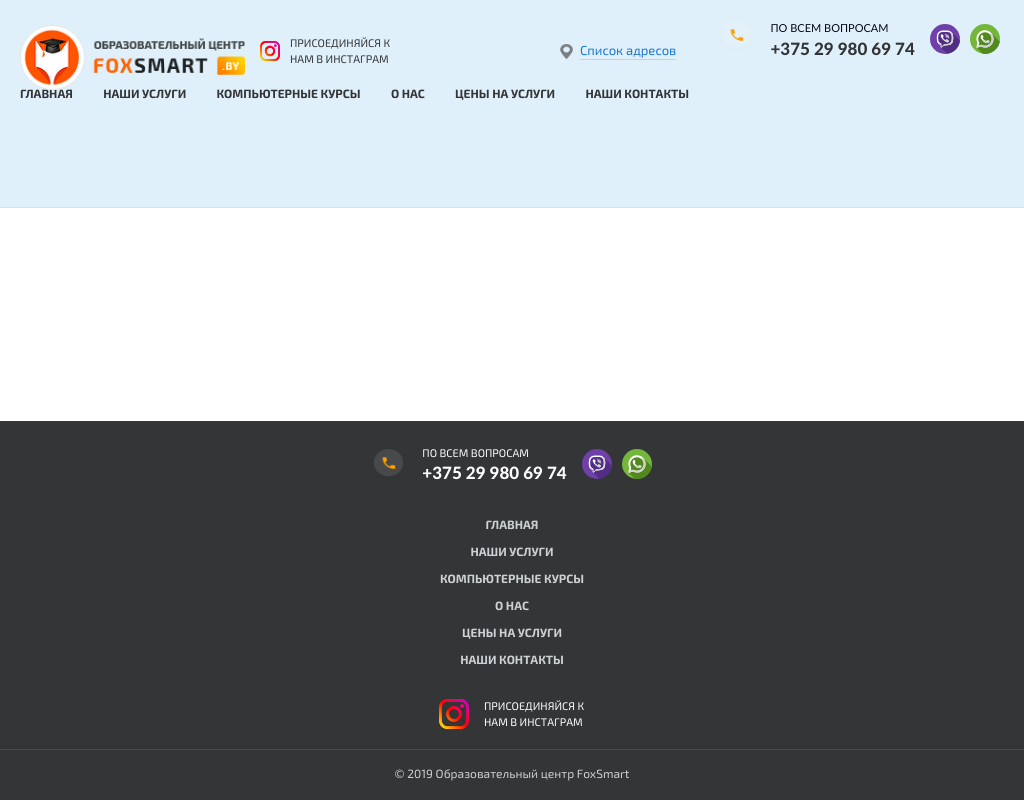
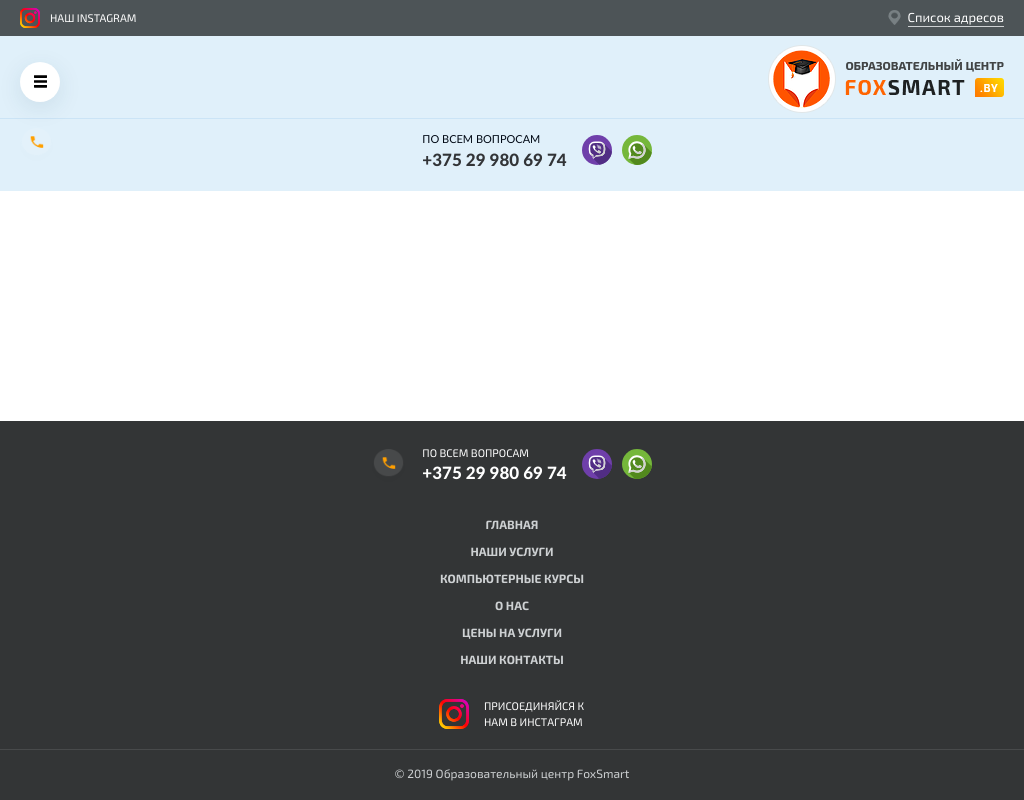
Before and after one commit to Gordislava/FoxSmart, a website: page source/index.html in a window 1024 px wide. Drawn offline with nearby package versions, Linux system fonts and the light colour scheme; files that its build step writes are made by us from their sources.

Commit message:
header, style for mobile-menu

```diff
--- a/source/index.html
+++ b/source/index.html
@@ -12,11 +12,14 @@
     <div>
         <div class="main-wrapper">
             <header class="header">
-                <div class="container header__row header__row--dark">
+                <div class="header__row">
+                    <div class="logo header__logo">
+                        <a href="#">
+                            <img src="img/logo.png" alt="FoxSmart">
+                        </a>
+                    </div>
                     <p class="header__descr">Мы гарантируем обучение высокого качества!</p>
-                        <div class="header__address">
-                            <a href="#">Список адресов</a>
-                        </div>
+                    <div class="header__group-inst-address">
                         <div class="block-inst">
                             <div class="block-inst__icon">
                                 <a href="#" class="block-inst__icon"><span class="visually-hidden">Instagram</span></a>
@@ -24,10 +27,25 @@
                             <a href="#" class="block-inst__descktop-text">Присоединяйся к нам в Инстаграм</a>
                             <a class="block-inst__phone-text">Наш Instagram</a>
                         </div>
-                </div>
-                <div class="container header__row header__row--second">
+                        <div class="header__address">
+                            <a href="#">Список адресов</a>
+                        </div>
+                    </div>
+                    <div class="block-phone">
+                        <div>
+                            <p class="block-phone__text">По всем вопросам</p>
+                            <a href="tel:80299806974" class="block-phone__link">+375 29 980 69 74</a>
+                        </div>
+                        <ul class="block-phone__icon">
+                            <li><a href="#" class="block-phone__icon--viber"><span class="visually-hidden">Viber</span></a></li>
+                            <li><a href="#" class="block-phone__icon--whatsapp"><span class="visually-hidden">WhatsApp</span></a></li>
+                        </ul>
+                    </div>
                     <div class="header__main-menu">
-                        <div class="header__menu-icon"></div>
+                        <div class="header__menu-icon--wrap">
+                            <div class="header__menu-icon"></div>
+                            <span class="header__menu-name">Меню</span>
+                        </div>
                         <ul class="main-menu">
                             <li class="main-menu__item">
                                 <a href="#" class="main-menu__link">Главная</a>
@@ -35,7 +53,7 @@
                             <li class="main-menu__item">
                                 <a href="#" class="main-menu__link">Наши услуги</a>
                             </li>
-                            <li class="main-menu__item">
+                            <li class="main-menu__item main-menu__item">
                                 <a href="#" class="main-menu__link">Компьютерные курсы</a>
                             </li>
                             <li class="main-menu__item">
@@ -47,23 +65,6 @@
                             <li class="main-menu__item">
                                 <a href="#" class="main-menu__link">Наши контакты</a>
                             </li>
-                        </ul>
-                    </div>
-                    <div class="logo header__logo">
-                        <a href="#">
-                            <img src="img/logo.png" alt="FoxSmart">
-                        </a>
-                    </div>
-                </div>
-                <div class="container header__row header__row--third">
-                    <div class="block-phone">
-                        <div>
-                            <p class="block-phone__text">По всем вопросам</p>
-                            <a href="tel:80299806974" class="block-phone__link">+375 29 980 69 74</a>
-                        </div>
-                        <ul class="block-phone__icon">
-                            <li><a href="#" class="block-phone__icon--viber"><span class="visually-hidden">Viber</span></a></li>
-                            <li><a href="#" class="block-phone__icon--whatsapp"><span class="visually-hidden">WhatsApp</span></a></li>
                         </ul>
                     </div>
                 </div>
--- a/source/scss/blocks/global.scss
+++ b/source/scss/blocks/global.scss
@@ -123,13 +123,13 @@ input[type="radio"].visually-hidden {
 
 .container {
     width: 100%;
-    max-width: 1220px;
+    max-width: 1280px;
     padding: 0 20px;
     margin: auto;
     @media (max-width: 420px) {
         padding: 0 15px;
     }
-    @media (max-width: 1220px) {
+    @media (max-width: 1280px) {
         max-width: none;
     }
 }
--- a/source/scss/blocks/header.scss
+++ b/source/scss/blocks/header.scss
@@ -1,57 +1,40 @@
 .header {
     text-transform: uppercase;
     background-color: $accent-light;
+    position: relative;
+}
+
+.header__row {
+    width: 100%;
+    max-width: 1280px;
+    padding: 20px;
+    margin: auto;
+    background-color: $accent-light;
     display: flex;
-    flex-direction: column;
-    position: relative;
-    @media (min-width: 1023px) {
-        flex-direction: row;
     flex-wrap: wrap;
+    justify-content: space-between;
+    @media (max-width: 1024px) {
+        padding-top: 45px;
+        align-items: center;
+    }
+    @media (max-width: 420px) {
+        padding: 45px 15px 10px;
+    }
+    @media (max-width: 1280px) {
+        max-width: none;
     }
 }
 
-.container.header__row{
-    padding-top: 8px;
-    padding-bottom: 8px;
-
-}
-
-.container.header__row--dark {
-    @media (min-width: 1024px) {
-        padding-left: 260px;
-        padding-top: 35px;
-        order: 1;
-        width: 68%;
-        display: flex;
-        justify-content: space-between;
-    }
-}
-
-.header__row--dark {
-    background-color: #4d5457;
-    color: $bg-color;
-    .block-inst__descktop-text {
-        display: none;
-    }
-    @media (min-width: 1023px) {
-        background-color: $accent-light;
-        justify-content: center;
-        .block-inst__descktop-text {
-            display: block;
-
-        }
-        .block-inst__phone-text {
-            display: none;
-        }
-
+.header__logo {
+    @media (max-width: 1024px) {
+        order: 3;
     }
 }
 
 .header__descr {
-    display: none;
-    @media (min-width: 1220px) {
     max-width: 190px;
-        display: block;
+    display: flex;
+    align-items: center;
     font-size: 13px;
     line-height: 20px;
     font-family: $exo2;
@@ -59,75 +42,114 @@
     text-transform: none;
     padding-left: 15px;
     border-left: 1px solid #e1e7ea;
+    @media (max-width: 1024px) {
+        display: none;
     }
 }
 
+.header__group-inst-address {
+    display: flex;
+    align-items: center;
+    @media (max-width: 1024px) {
+        order: 1;
+        width: 100%;
+        background-color: #4d5457;
+        position: absolute;
+        left: 0;
+        top: 0;
+        padding: 8px 20px;
+        justify-content: space-between;
+    }
+    @media (max-width: 420px) {
+        padding: 8px 15px;
+    }
+    .block-inst {
+        @media (max-width: 1024px) {
+            position: static;
+            max-width: 131px;
+            font-size: 11px;
 
+
+        }
+    }
+    .block-inst__icon {
+        @media (max-width: 1024px) {
+            margin-right: 10px;
+            width: 20px;
+            height: 20px;
+        }
+    }
+    .block-inst__phone-text {
+        display: none;
+        @media (max-width: 1024px) {
+            display: block;
+            color: $bg-color;
+        }
+    }
+    .block-inst__descktop-text {
+        color: $text-light;
+        @media (max-width: 1024px) {
+            display: none;
+        }
+    }
     .header__address {
+        padding-left: 45px;
+        position: relative;
+        margin-left: 60px;
+        @media (max-width: 1024px) {
             padding-left: 20px;
-    background-image: url("../../img/placeholder-filled-point.png");
-    background-repeat: no-repeat;
-    background-position: left center;
-    background-size: 13px 15px;
-    position: relative;
-    max-width: 120px;
+            margin-left: 0;
+        }
         &::after {
             content: "";
             position: absolute;
-        width: calc(100% - 20px);
+            width: calc(100% - 45px);
             height: 1px;
             background-color: $text-gray;
+            left: 45px;
+            bottom: 0;
+            @media (max-width: 1024px) {
+                width: calc(100% - 20px);
                 left: 20px;
-        bottom: 0;
+            }
+        }
+        &::before {
+            content: "";
+            position: absolute;
+            width: 33px;
+            height: 33px;
+            border-radius: 50%;
+            background-color: $bg-color;
+            box-shadow: 0px 5px 16px 0 rgba(0, 0, 0, 0.06);
+            background-image: url("../../img/placeholder-filled-point-or.png");
+            background-repeat: no-repeat;
+            background-position: center;
+            background-size: 13px 15px;
+            left: 0;
+            top: -50%;
+            @media (max-width: 1024px) {
+                width: 13px;
+                height: 17px;
+                background-color: transparent;
+                box-shadow: none;
+                background-image: url("../../img/placeholder-filled-point.png");
+                top: 0;
+
+            }
         }
         a {
             text-transform: none;
             font-size: 13px;
+            color: $accent;
+            font-family: $exo2;
+            @media (max-width: 1024px) {
                 color: $bg-color;
-        font-family: $exo2;
-        @media (min-width: 1023px) {
-            color: $accent;
             }
         }
-    @media (min-width: 1023px) {
-        order: 2;
     }
 }
 
-.header__row {
-    display: flex;
-    justify-content: space-between;
-    align-items: center;
-    .block-inst {
-        position: static;
-        max-width: 131px;
-        font-size: 11px;
-        a {
-            @media (min-width: 1023px) {
-                color: $text-light;
-            }
-        }
-    }
-    .block-inst__icon {
-        margin-right: 10px;
-        width: 20px;
-        height: 20px;
-    }
-    .main-menu {
-        .main-menu__link {
-            color: $text-light;
-        }
-        display: none;
-        @media (min-width: 1023px) {
-            width: 100%;
-            display: flex;
-            flex-direction: row;
-            justify-content: space-between;
-
-        }
-    }
-
-    .block-phone {
+.header__row .block-phone {
     width: auto;
     justify-content: space-between;
     align-items: center;
@@ -136,11 +158,41 @@
         color: $text-light;
 
     }
+    @media (max-width: 1024px) {
+        order: 4;
+        width: 100%;
+        justify-content: center;
+        padding-top: 15px;
+        position: relative;
+        &::before {
+            content: "";
+            position: absolute;
+            width: calc(100% + 40px);
+            height: 1px;
+            background-color: $accent;
+            opacity: 0.1;
+            top: 0;
+            left: -20px;
+            z-index: 10;
+            @media (max-width: 420px) {
+                width: calc(100% + 30px);
+                left: -15px;
+            }
+        }
     }
 }
 
-.header__row--second {
+.header__main-menu {
+    width: 100%;
+    padding-top: 20px;
+    margin-top: 10px;
     position: relative;
+    @media (max-width: 1024px) {
+        order: 2;
+        width: auto;
+        margin-top: 0;
+        padding-top: 0;
+    }
     &::before {
         content: "";
         position: absolute;
@@ -148,29 +200,32 @@
         height: 1px;
         background-color: $accent;
         opacity: 0.1;
-        bottom: 0;
+        top: 0;
         left: 0;
         z-index: 10;
-    }
-    @media (min-width: 1023px) {
-        order: 3;
+        @media (max-width: 1024px) {
+            display: none;
         }
     }
-
-.header__row--third {
-    justify-content: center;
-    @media (min-width: 1023px) {
-        order: 2;
+    .main-menu {
+        max-width: 75%;
+        display: flex;
+        flex-direction: row;
+        justify-content: space-between;
+        .main-menu__link {
+            color: $text-light;
+            &:hover {
+                color: $accent;
             }
         }
-
-.container.header__row--third {
-    @media (min-width: 1023px) {
-        width: 32%;
+        @media (max-width: 1024px) {
+            display: none;
         }
     }
-
     .header__menu-icon {
+        display: none;
+        @media (max-width: 1024px) {
+            display: block;
             width: 40px;
             height: 40px;
             box-shadow: 0px 6px 24px 0 rgba(23, 69, 92, 0.1);
@@ -181,25 +236,83 @@
             background-position: center;
             background-size: 13px 13px;
             cursor: pointer;
-    @media (min-width: 1023px) {
-        display: none;
+        }
     }
 }
 
-.header__main-menu {
-    @media (min-width: 1023px) {
-        width: 68%;
+.header__menu-name {
+    display: none;
+}
+
+
+.header__main-menu.menu__open {
+    @media (max-width: 1024px) {
+        position: fixed;
+        background-color: #fff;
+        min-height: 100vh;
+        width: 97vw;
+        left: 0;
+        top: 0;
+        z-index: 999;
+        .main-menu {
+            display: flex;
+            flex-direction: column;
+            justify-content: flex-start;
+            width: 100%;
+            max-width: none;
+            .main-menu__item {
+                width: 100%;
+                margin-bottom: 0;
+                &:last-child {
+                    border-bottom: 1px solid rgba($color: $text-light, $alpha: 0.1);
+                }
+            }
+            .main-menu__link {
+                display: inline-block;
+                font-size: 12px;
+                padding-top: 15px;
+                padding-bottom: 15px;
+                padding-left: 45px;
+                width: 100%;
+                height: 100%;
+                border-top: 1px solid rgba($color: $text-light, $alpha: 0.1);
+                position: relative;
+                &:hover {
+                    background-color: $accent;
+                    color: $bg-color;
+                }
+                &::before {
+                    content: "";
+                    position: absolute;
+                    width: 7px;
+                    height: 7px;
+                    background-color: #e94c00;
+                    border-radius: 50%;
+                    left: 30px;
+                    top: 50%;
+                    margin-top: -4px;
+
+                }
+            }
+        }
+        .header__menu-name {
+            display: inline;
+            font-family: $exo2-bold;
+            font-size: 14px;
+            vertical-align: middle;
+            margin-left: 20px;
+        }
+        .header__menu-icon {
+            margin-left: 15px;
+            background-image: url("../../img/icons/close-button.svg");
+
+        }
+        .header__menu-icon--wrap {
+            display: flex;
+            align-items: center;
+            padding-top: 15px;
+            padding-bottom: 20px;
         }
     }
 
-.header__logo img {
-    max-width: 225px;
 }
-
-.header__logo{
-    @media (min-width: 1024px) {
-        position: absolute;
-        top: -50px;
-        left: 20px;
-    }
-}
```
Also changed, not shown: source/img/placeholder-filled-point-or.png (added). Lines whose indentation alone changed are shown as unchanged.
